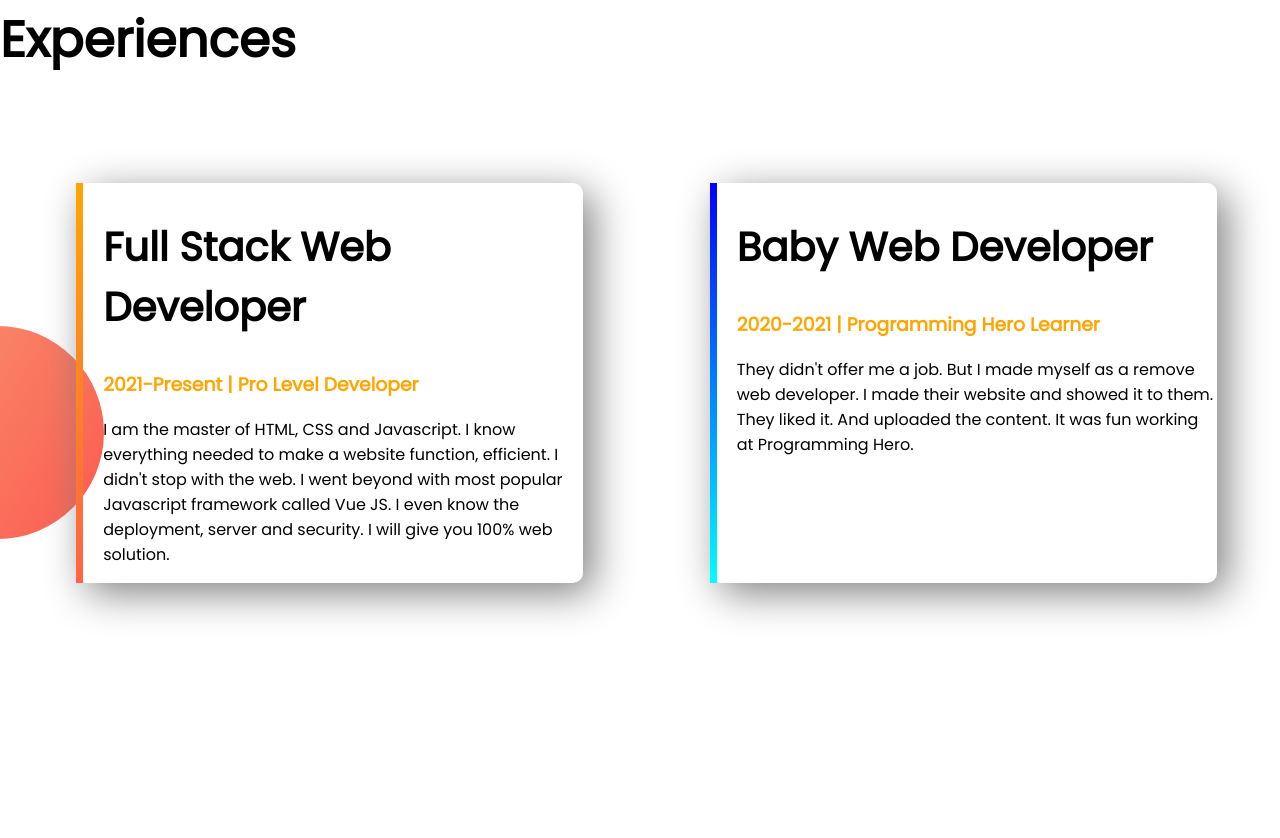
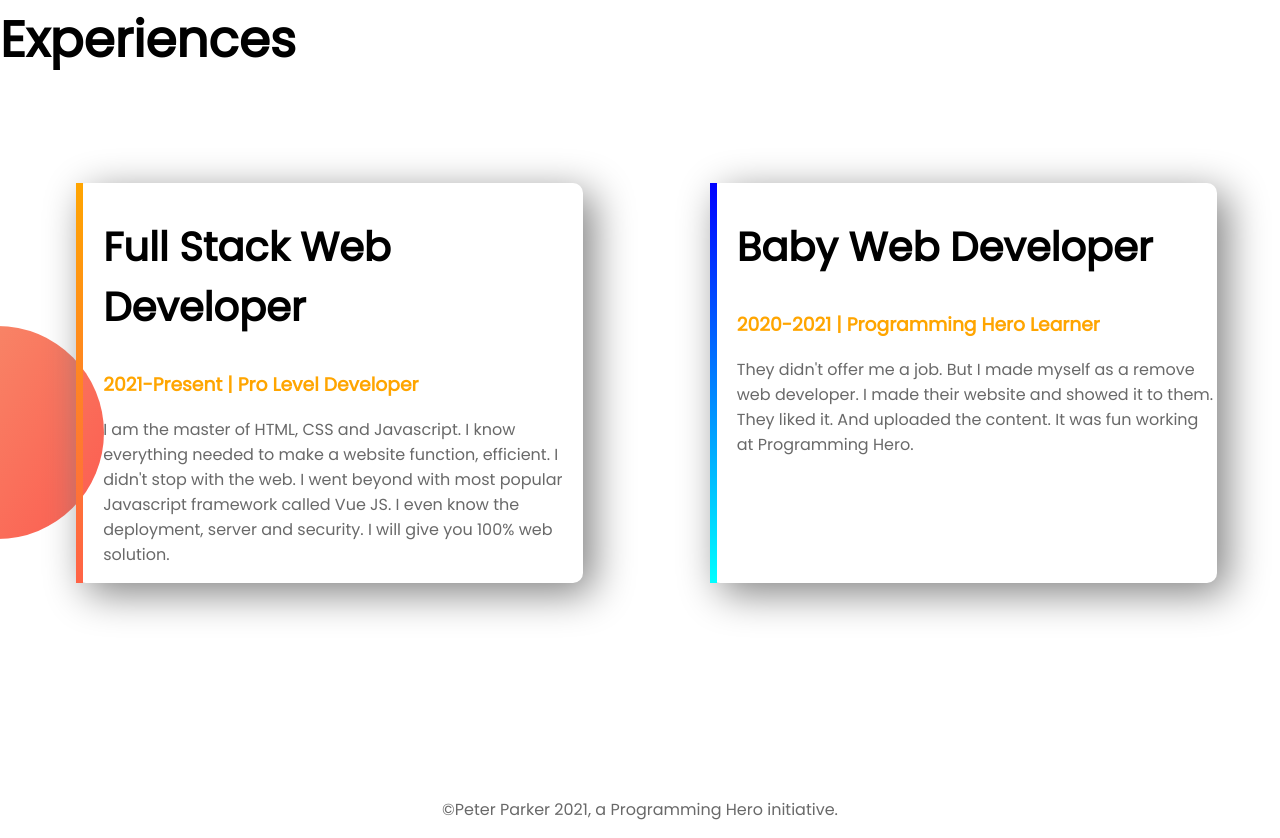
Before and after one commit to Muhammad-Alinoor/developer-portfolio, a plain HTML site: page index.html in a window 1280 px wide. Shown: the part 1294-2132 px from the top of the page. Before the commit the page ends 2091 px from the top, so only its background shows below. Drawn offline with Linux system fonts and the light colour scheme.

Commit message:
footer-added

```diff
--- a/index.html
+++ b/index.html
@@ -59,5 +59,8 @@
             </div>
         </div>
     </section>
+    <footer>
+        <p>&copy;Peter Parker 2021, a Programming Hero initiative.</p>
+    </footer>
 </body>
 </html>
--- a/style/style.css
+++ b/style/style.css
@@ -63,3 +63,10 @@ a{
     border-left: 7px solid;
     border-image: linear-gradient(blue, cyan) 1;
 }
+p{
+        color: dimgrey;
+
+}
+footer{
+    text-align: center;
+}
```
